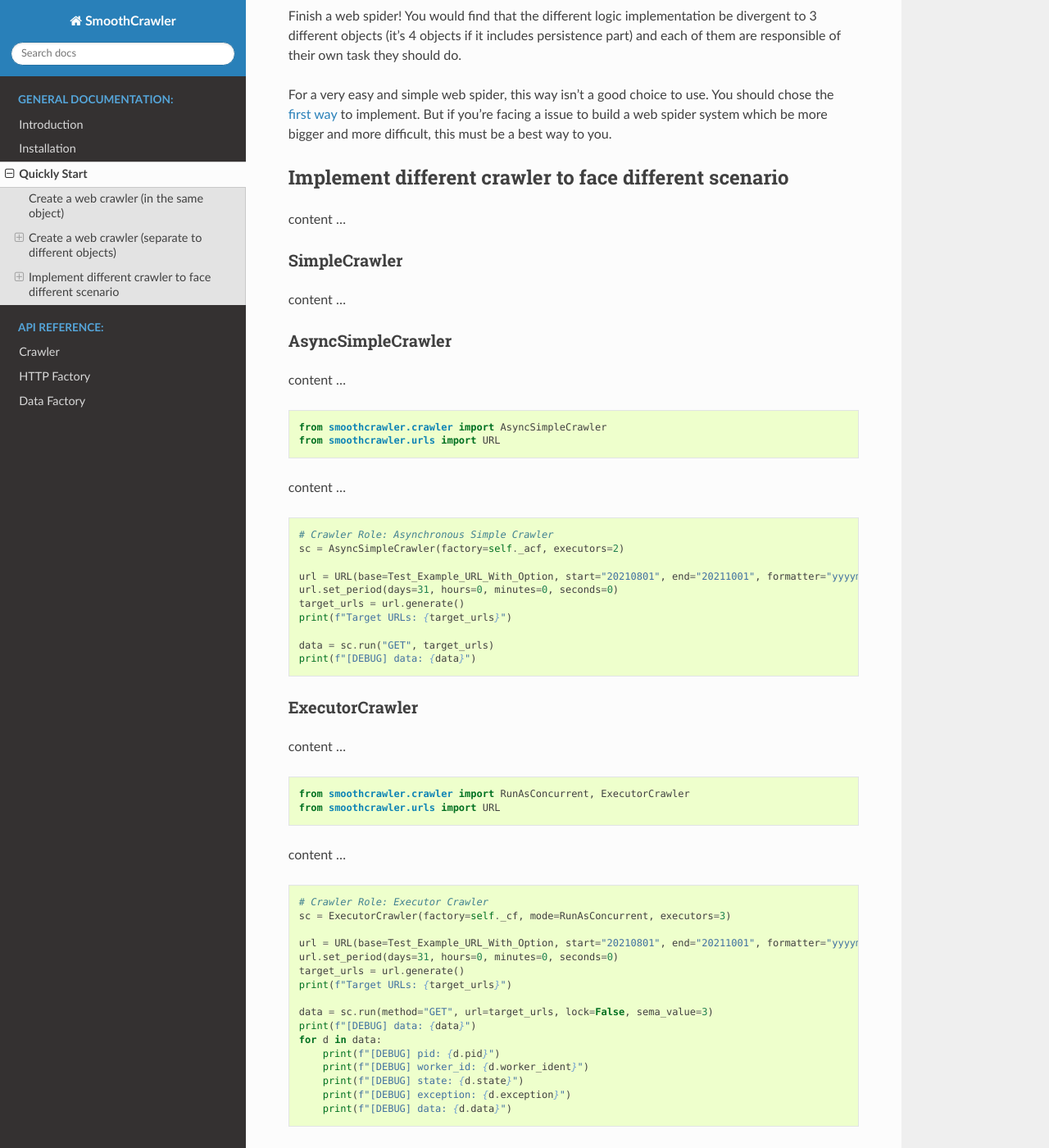
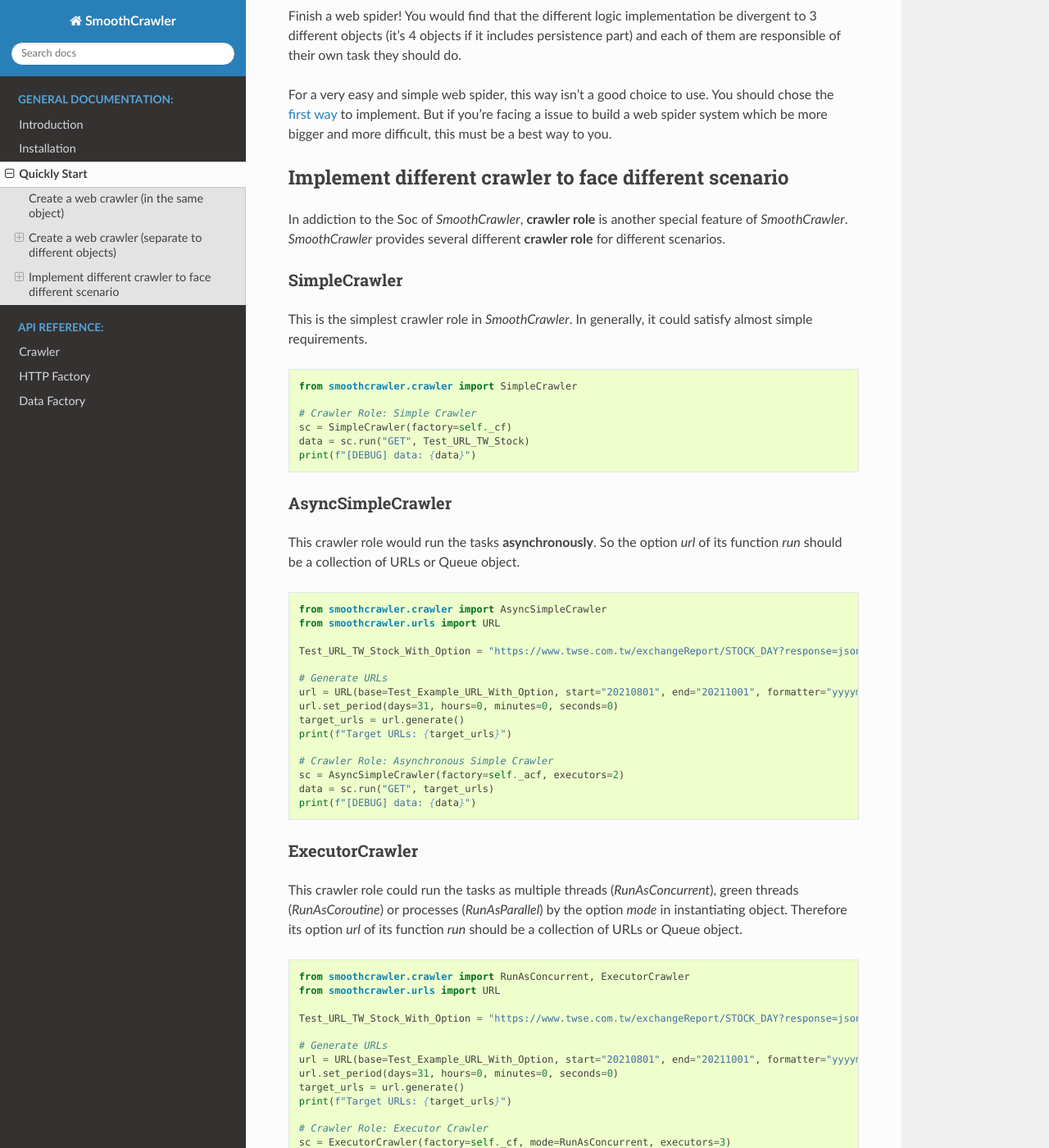
Before and after one commit to Chisanan232/smoothcrawler, a Sphinx documentation site: the page built from docs/source/quickly_start.rst, in a window 1280 px wide and 1400 px high, scrolled down 6519 px. Shown: the whole window at 82% size. Built offline with Sphinx 7.4.7 and the Read the Docs theme 2.0.0, drawn with Linux system fonts in a browser that asks for light colours; pages that are not in the unit, such as notebooks, are missing from menus; some of the changed text lies outside the part shown.

Commit message:
[Breaking Change] (docs) Add section 'Implement different crawler to face different scenario' of topic 'Quickly Start'. [skip ci]

```diff
--- a/docs/source/quickly_start.rst
+++ b/docs/source/quickly_start.rst
@@ -318,38 +318,48 @@
 Implement different crawler to face different scenario
 ======================================================
 
-content ...
+In addiction to the Soc of *SmoothCrawler*, **crawler role** is another special feature
+of *SmoothCrawler*. *SmoothCrawler* provides several different **crawler role** for
+different scenarios.
 
 
 SimpleCrawler
 ---------------
 
-content ...
+This is the simplest crawler role in *SmoothCrawler*. In generally, it could satisfy almost
+simple requirements.
+
+.. code-block:: python
+
+    from smoothcrawler.crawler import SimpleCrawler
+
+    # Crawler Role: Simple Crawler
+    sc = SimpleCrawler(factory=self._cf)
+    data = sc.run("GET", Test_URL_TW_Stock)
+    print(f"[DEBUG] data: {data}")
 
 
 AsyncSimpleCrawler
 ---------------------
 
-content ...
+This crawler role would run the tasks **asynchronously**. So the option *url* of its
+function *run* should be a collection of URLs or Queue object.
 
 .. code-block:: python
 
     from smoothcrawler.crawler import AsyncSimpleCrawler
     from smoothcrawler.urls import URL
 
+    Test_URL_TW_Stock_With_Option = "https://www.twse.com.tw/exchangeReport/STOCK_DAY?response=json&date={date}&stockNo=2330"
 
-content ...
-
-.. code-block:: python
-
-    # Crawler Role: Asynchronous Simple Crawler
-    sc = AsyncSimpleCrawler(factory=self._acf, executors=2)
-
+    # Generate URLs
     url = URL(base=Test_Example_URL_With_Option, start="20210801", end="20211001", formatter="yyyymmdd")
     url.set_period(days=31, hours=0, minutes=0, seconds=0)
     target_urls = url.generate()
     print(f"Target URLs: {target_urls}")
 
+    # Crawler Role: Asynchronous Simple Crawler
+    sc = AsyncSimpleCrawler(factory=self._acf, executors=2)
     data = sc.run("GET", target_urls)
     print(f"[DEBUG] data: {data}")
 
@@ -357,27 +367,26 @@
 ExecutorCrawler
 -----------------
 
-content ...
+This crawler role could run the tasks as multiple threads (*RunAsConcurrent*), green threads
+(*RunAsCoroutine*) or processes (*RunAsParallel*) by the option *mode* in instantiating object.
+Therefore its option *url* of its function *run* should be a collection of URLs or Queue object.
 
 .. code-block:: python
 
     from smoothcrawler.crawler import RunAsConcurrent, ExecutorCrawler
     from smoothcrawler.urls import URL
 
+    Test_URL_TW_Stock_With_Option = "https://www.twse.com.tw/exchangeReport/STOCK_DAY?response=json&date={date}&stockNo=2330"
 
-content ...
-
-.. code-block:: python
-
-    # Crawler Role: Executor Crawler
-    sc = ExecutorCrawler(factory=self._cf, mode=RunAsConcurrent, executors=3)
-
+    # Generate URLs
     url = URL(base=Test_Example_URL_With_Option, start="20210801", end="20211001", formatter="yyyymmdd")
     url.set_period(days=31, hours=0, minutes=0, seconds=0)
     target_urls = url.generate()
     print(f"Target URLs: {target_urls}")
 
-    data = sc.run(method="GET", url=target_urls, lock=False, sema_value=3)
+    # Crawler Role: Executor Crawler
+    sc = ExecutorCrawler(factory=self._cf, mode=RunAsConcurrent, executors=3)
+    data = sc.run(method="GET", url=target_urls)
     print(f"[DEBUG] data: {data}")
     for d in data:
         print(f"[DEBUG] pid: {d.pid}")
@@ -390,29 +399,33 @@
 PoolCrawler
 -------------
 
-content ...
+This crawler role is almost same as *ExecutorCrawler* but it manage runnable object by *Pool*.
 
 .. code-block:: python
 
     from smoothcrawler.crawler import RunAsParallel, PoolCrawler
     from smoothcrawler.urls import URL
 
+    Test_URL_TW_Stock_With_Option = "https://www.twse.com.tw/exchangeReport/STOCK_DAY?response=json&date={date}&stockNo=2330"
 
-content ...
-
-.. code-block:: python
+    # Generate URLs
+    url = URL(base=Test_Example_URL_With_Option, start="20210801", end="20211001", formatter="yyyymmdd")
+    url.set_period(days=31, hours=0, minutes=0, seconds=0)
+    target_urls = url.generate()
+    print(f"Target URLs: {target_urls}")
 
     # # Crawler Role: Pool Crawler
     with PoolCrawler(factory=self._cf, mode=RunAsParallel, pool_size=5) as pc:
-        pc.init(lock=False, sema_value=3)
-        data = pc.async_apply(method="GET", urls=[Test_Example_URL_With_Option])
+        data = pc.async_apply(method="GET", urls=url)
         print(f"[DEBUG] data: {data}")
         for d in data:
             print(f"[DEBUG] data: {d.data}")
             print(f"[DEBUG] is_successful: {d.is_successful}")
 
 
-content ...
+Above all are the introduction of each different crawler role of *SmoothCrawler*.
+Besides combination of different components be needed, crawler role is also a key
+point to let developments of web spider be extremely varied with *SmoothCrawler*.
 
 
 .. |example-web-page| image:: ./images/example_web_page.png
```
